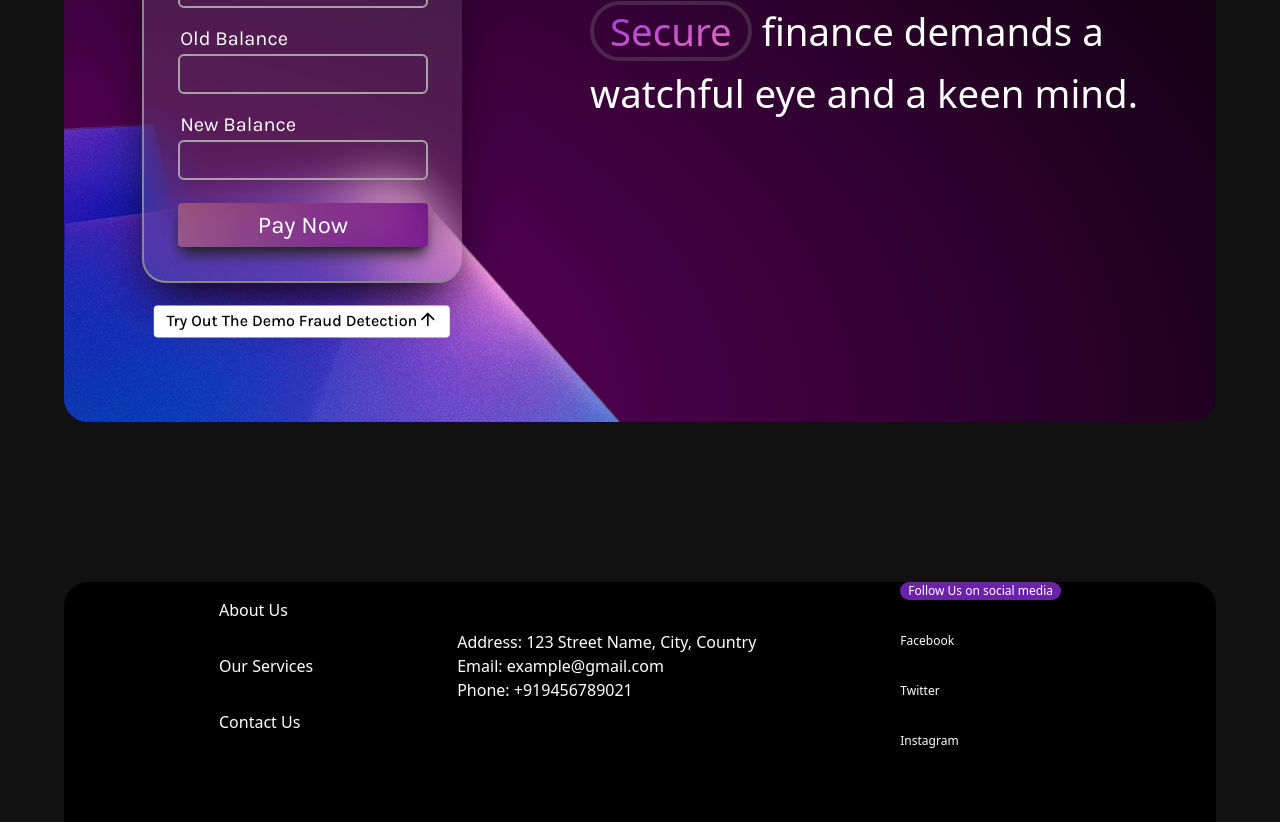
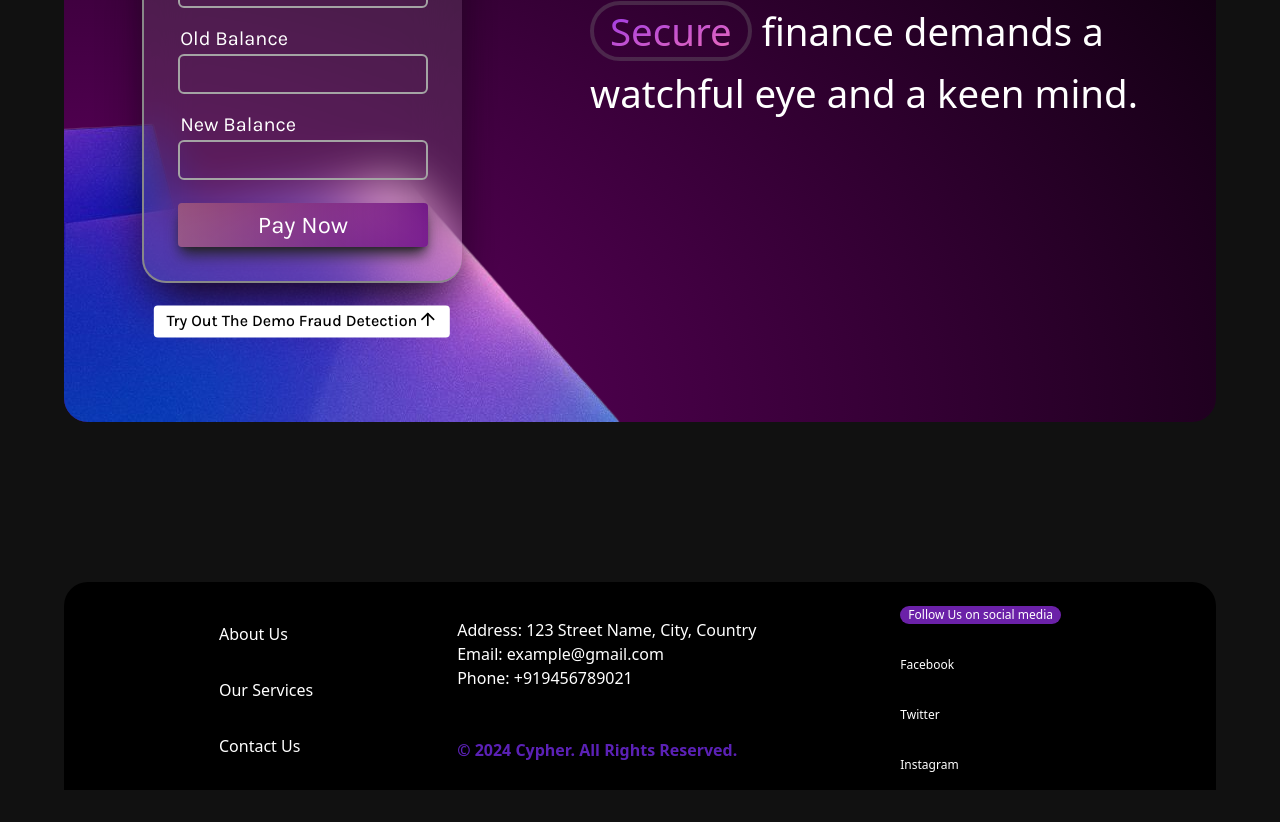
Before and after one commit to Roushan1512/Payments-Fraud-Detection, a React (Vite) app in the folder clientside/: page / in a window 1280 px wide. Shown: the part 298-1120 px from the top of the page. After the commit the page ends 1088 px from the top, so only its background shows below. Built offline with nearby package versions, Linux system fonts and the light colour scheme; what @nextui-org/react would draw is missing.

Commit message:
small changes

```diff
--- a/clientside/src/components/Footer/Copyright.jsx
+++ b/clientside/src/components/Footer/Copyright.jsx
@@ -3,7 +3,7 @@ import React from "react";
 const Copyright = () => {
   return (
     <div>
-      <p className=" text-violet-800 font-bold">
+      <p className=" text-violet-800 font-bold ">
         &copy; 2024 Cypher. All Rights Reserved.
       </p>
     </div>
--- a/clientside/src/components/Footer/Footer.jsx
+++ b/clientside/src/components/Footer/Footer.jsx
@@ -8,11 +8,15 @@ import Copyright from "./Copyright";
 const Footer = () => {
   return (
     <footer>
-      <div className="bg-[#000] flex justify-center items-center h-[30vh] w-[90vw] gap-36 mx-auto rounded-t-3xl mt-20 overflow-hidden flex-wrap">
+      <div className="bg-[#000] flex justify-center pt-6 pb-4 items-center h-auto w-[90vw] gap-36 mx-auto rounded-t-3xl mt-20 flex-wrap">
         <FooterNav />
-        <ContactInfo />
+        <div>
+          <ContactInfo />
+          <br />
+          <br />
+          <Copyright />
+        </div>
         <SocialLinks />
-        <Copyright />
       </div>
     </footer>
   );
--- a/clientside/src/components/Footer/FooterNav.jsx
+++ b/clientside/src/components/Footer/FooterNav.jsx
@@ -1,4 +1,5 @@
 import React from "react";
+import { NavLink } from "react-router-dom";
 
 const FooterNav = () => {
   return (
```
Also changed, not shown: 1 other file (tests, documents, lock files or other folders).
